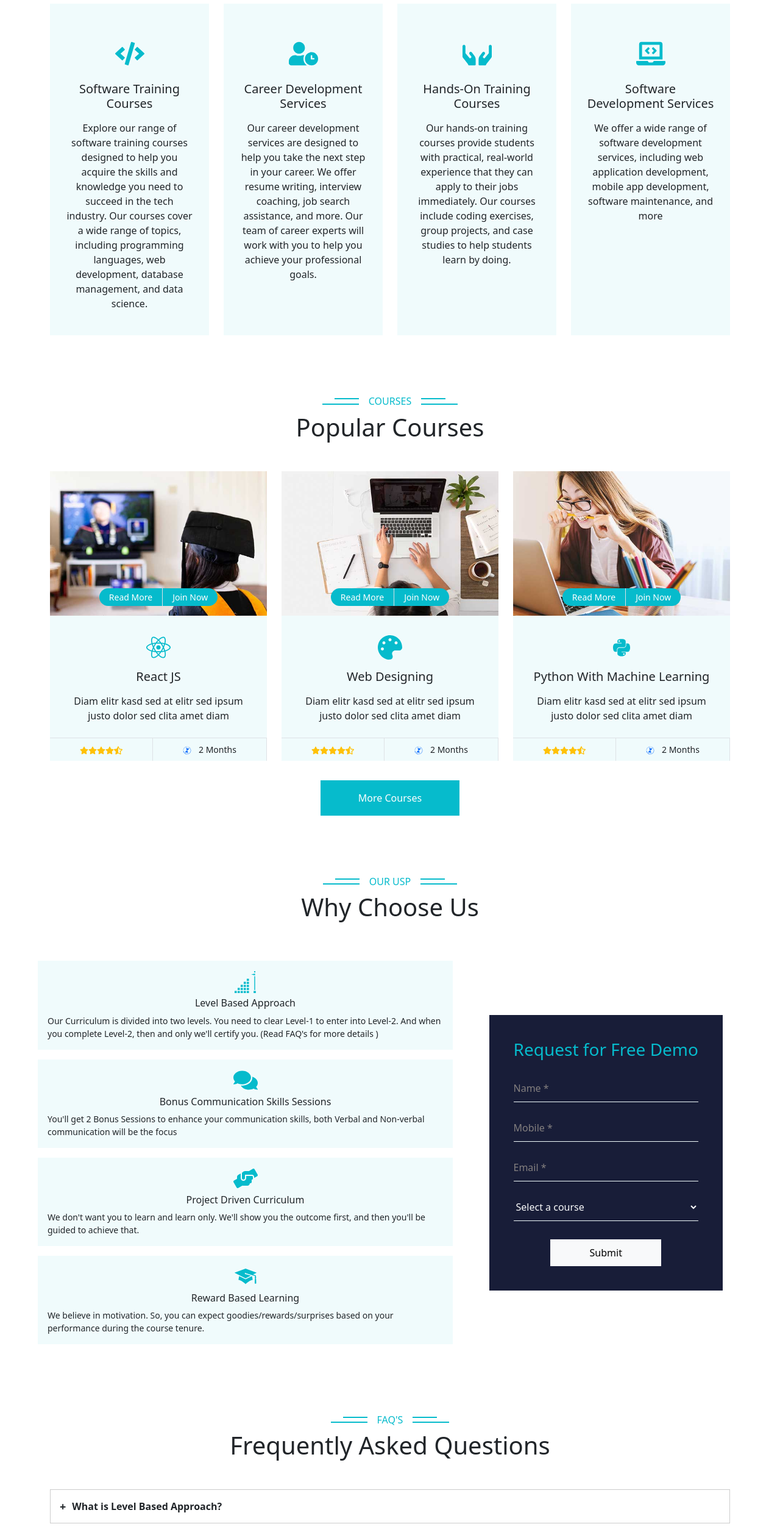
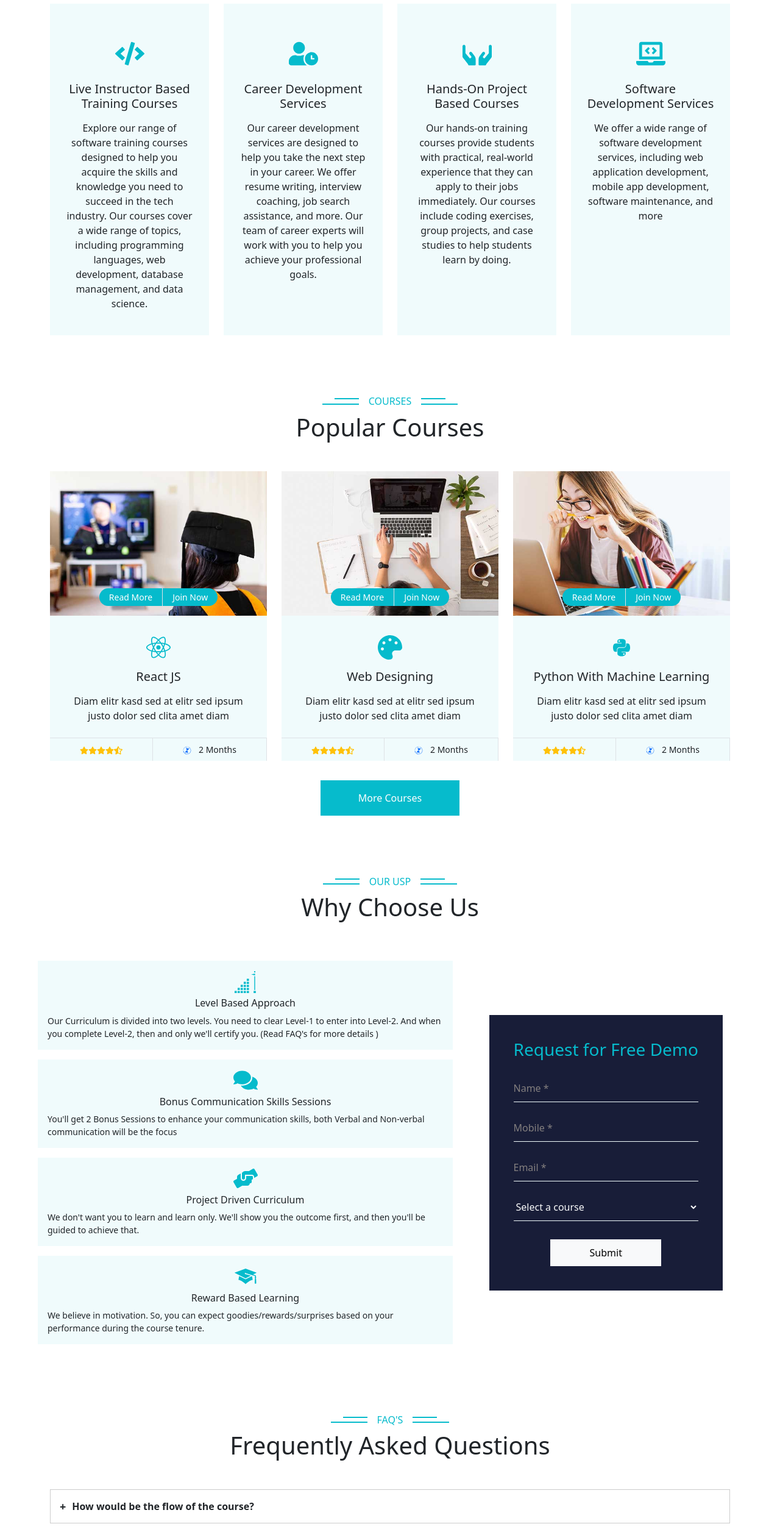
Before and after one commit to Vishwajit-Sharma/edtech, a React (Create React App) app: page / in a window 1280 px wide. Shown: the part 1600-4118 px from the top of the page at 61% size. Built offline with nearby package versions, Linux system fonts and the light colour scheme.

Commit message:
9 mar morning

```diff
--- a/src/Components/ServiceCard.js
+++ b/src/Components/ServiceCard.js
@@ -7,7 +7,7 @@ const ServiceItem = () => {
   const [content, setContent] = useState([
     {
       icon: <FaCode />,
-      title: "Software Training Courses",
+      title: "Live Instructor Based Training Courses",
       para: "Explore our range of software training courses designed to help you acquire the skills and knowledge you need to succeed in the tech industry. Our courses cover a wide range of topics, including programming languages, web development, database management, and data science.",
     },
     {
@@ -17,7 +17,7 @@ const ServiceItem = () => {
     },
     {
       icon: <FaHands />,
-      title: "Hands-On Training Courses",
+      title: "Hands-On Project Based Courses",
       para: "Our hands-on training courses provide students with practical, real-world experience that they can apply to their jobs immediately. Our courses include coding exercises, group projects, and case studies to help students learn by doing.",
     },
     {
--- a/src/Screens/Home.js
+++ b/src/Screens/Home.js
@@ -32,6 +32,13 @@ const Home = () => {
 
   const faq = [
     {
+      question: `How would be the flow of the course?`,
+      answer: `You need to Enrol in the Level-1 of the course of your choice. Usually, Level-1 Course content would be one-third of the
+      total course content. During the Level-1 course, you need to attend the sessions, pass the evaluation, clear the mock interview
+      and complete the project. Once, our Instructor get satisfied that you're good to go for the next Level. Then, you enrol with the
+      Level-2 of the course. Here, also, you need to complete the course curriculum as expected. Then, we'll certify you.`,
+    },
+    {
       question: 'What is Level Based Approach?',
       answer: `Each of our courses are divided into two levels. First you'll get enrolled with Level-1 of the course.
       Then, after learning all the contents of Level-1, you'll clear Level-1 evaluation and project. then and only, you can get enrolled with Level-2.
@@ -51,17 +58,34 @@ const Home = () => {
       performace, we'll make sure you clear Level-1.`,
     },
     {
-      question: 'Do we need to pay the fees in one go for both levels?',
+      question: `What if i don't clear Level-1 of the course?`,
+      answer: `Don't worry. Our Instructors are good enough to help you go through the level-1. If you are sincere, you'll definitely clear it.
+      However, if you even don't clear, you'll get time to reappear for the evaluation and be given time to complete the project.
+      We'll help you in whatever the best possible way to clear Level-1. If you are descent and sincere, we'll make sure you'll clear Level-1 easily.`,
+    },
+    {
+      question: 'Do I need to pay the fees in one go for both levels?',
       answer: `No. As we already emphasized that our motive is not to get paid only without bringing the actual result.
       So, you'll be required to pay the course amount for Level-1 only. When you clear the Level-1, then and only, you'll pay
       for Level-2.`,
     },
     {
-      question: `What if i don't clear Level-1 of the course?`,
-      answer: `Don't worry. Our Instructors are good enough to help you go through the level-1. If you are sincere, you'll definitely clear it.
-      However, if you even don't clear, you'll get time to reappear for the evaluation and be given time to complete the project.
-      We'll help you in whatever the best possible way to clear Level-1. If you are descent and sincere, we'll make sure you'll clear Level-1 easily.`,
+      question: `What after Level-2 of the course?`,
+      answer: `After completing the Level-2 of the course, as per the requirement, you'll be guided for resume building and other placements
+      related things.`,
     },
+    {
+      question: `What about your communication skills session?`,
+      answer: `You'll be provided with 2 Communication Skills session as per the avialability of the trainer during the Level-2 of the course tenure.
+      It's completely free and optional. However, we'll recommend you to attend those two sessions as they will help you crack the interviews and
+      cope up with the corporate world.`,
+    },
+    {
+      question: `What if I miss any session due to any personal reasons?`,
+      answer: `Don't worry. Each of our sessions are recorded. So, you'll get the recording of the session if you miss any. Also, if you'll face any difficulty
+      in understanding any of the missed concept, we'll schedule your time with the trainer. You can clear your doubts.`,
+    },
+
   ]
 
   return (
--- a/src/Styles/style.css
+++ b/src/Styles/style.css
@@ -553,10 +553,13 @@
     margin-top: 30px;
     /* margin-bottom: 0; */
   }
+  .request-form input:focus,
+  .request-form  select:focus{
+    border-bottom: 3px solid var(--primary);
+    /* transition: 0.5s; */
+    transition: border-color 0.15s ease-in-out, box-shadow 0.15s ease-in-out;
+  }
 
-  /* .request-form button {
-    width: auto;
-  } */
 
   .bullet-points:hover{
     letter-spacing: 1px;
```
